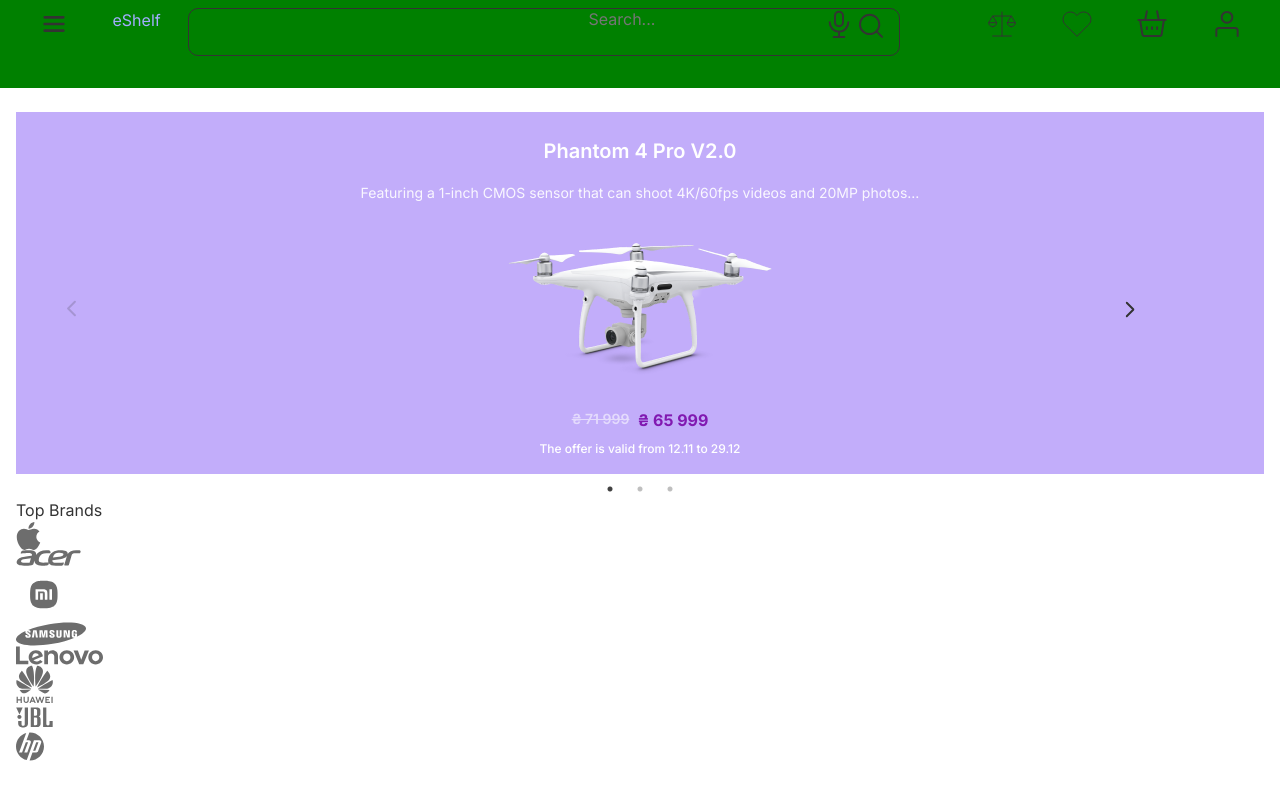
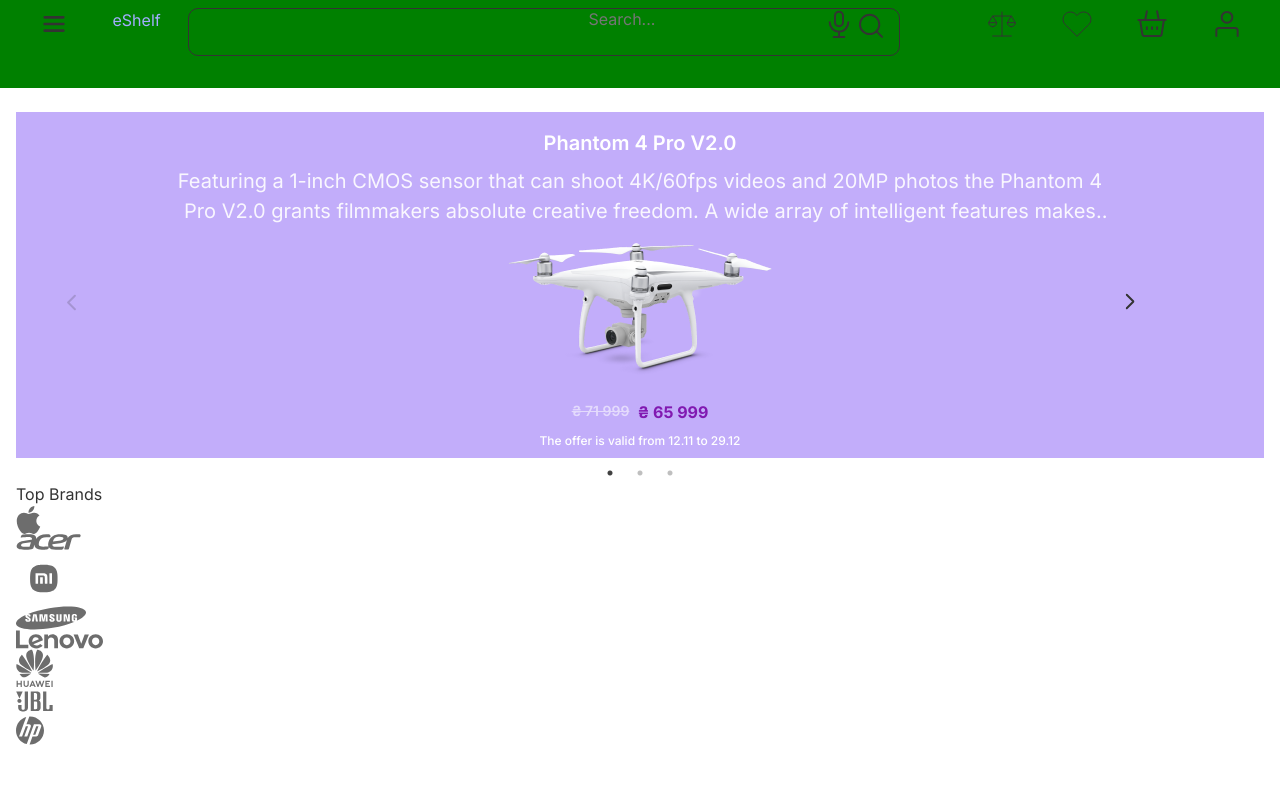
Before and after one commit to VikaBukach/eshelf, a React (Create React App) app: page / in a window 1280 px wide. Built offline with nearby package versions, Linux system fonts and the light colour scheme.

Commit message:
fixed main banner under other brakpoints

```diff
--- a/src/app/components/Main/Sections/Banner_main/Arrow/Arrow.scss
+++ b/src/app/components/Main/Sections/Banner_main/Arrow/Arrow.scss
@@ -7,14 +7,13 @@
 
 .banner_main-svg-prev {
   cursor: pointer;
-  display: block;
   left: 30px;
   transform: translateY(-350%) translateX(90%);
 }
 
 .banner_main-svg-next {
   cursor: pointer;
-  display: block;
+  display: flex;
   right: 0;
   transform: translateY(400%) translateX(-100%);
 }
--- a/src/app/components/Main/Sections/Banner_main/Banner_main.js
+++ b/src/app/components/Main/Sections/Banner_main/Banner_main.js
@@ -9,7 +9,7 @@ function BannerMain(props) {
     const slides = [
         {
             title: "Phantom 4 Pro V2.0",
-            description: "Featuring a 1-inch CMOS sensor that can shoot 4K/60fps videos and 20MP photos...",
+            description: "Featuring a 1-inch CMOS sensor that can shoot 4K/60fps videos and 20MP photos the Phantom 4 Pro V2.0 grants filmmakers absolute creative freedom.  A wide array of intelligent features makes flying that much easier. The Phantom 4 Pro V2.0 is a complete aerial imaging solution, designed for the professional creator.",
             oldPrice: "₴ 71 999",
             newPrice: "₴ 65 999",
             validOffer: "The offer is valid from 12.11 to 29.12",
@@ -17,7 +17,7 @@ function BannerMain(props) {
         },
         {
             title: "Phantom 5 Pro V2.5",
-            description: "Featuring a 1-inch CMOS sensor that can shoot 4K/60fps videos and 20MP photos...",
+            description: "Featuring a 1-inch CMOS sensor that can shoot 4K/60fps videos and 20MP photos the Phantom 4 Pro V2.0 grants filmmakers absolute creative freedom.  A wide array of intelligent features makes flying that much easier. The Phantom 4 Pro V2.0 is a complete aerial imaging solution, designed for the professional creator.",
             oldPrice: "₴ 31 999",
             newPrice: "₴ 20 999",
             validOffer: "The offer is valid from 15.12 to 31.12",
@@ -25,7 +25,7 @@ function BannerMain(props) {
         },
         {
             title: "Phantom 6 Pro V3.0",
-            description: "Featuring a 1-inch CMOS sensor that can shoot 4K/60fps videos and 20MP photos...",
+            description: "Featuring a 1-inch CMOS sensor that can shoot 4K/60fps videos and 20MP photos the Phantom 4 Pro V2.0 grants filmmakers absolute creative freedom.  A wide array of intelligent features makes flying that much easier. The Phantom 4 Pro V2.0 is a complete aerial imaging solution, designed for the professional creator.",
             oldPrice: "₴ 99 999",
             newPrice: "₴ 77 999",
             validOffer: "The offer is valid from 12.11 to 29.12",
--- a/src/app/components/Main/Sections/Banner_main/Banner_main.scss
+++ b/src/app/components/Main/Sections/Banner_main/Banner_main.scss
@@ -1,7 +1,9 @@
+@import "../../../../../assets/styles/style";
+
 .banner_main {
   margin: 24px 0;
   .banner_main-slider-item {
-    padding: 8px 17px;
+    padding: 0 17px;
 
   &-1 {
     background: #c2adfa;
@@ -14,7 +16,8 @@
   }
 }
   .banner_main-title {
-    padding: 16px;
+    padding-top: 16px;
+    padding-bottom: 8px;
     text-align: center;
     font-weight: 600;
     font-size: 20px;
@@ -22,17 +25,36 @@
     color: #fff;
   }
   .banner_main-descr {
-    text-align: center;
+    margin: 0 auto;
     font-weight: 400;
-    font-size: 14px;
-    line-height: 1.5;
-    color: #fff;
+    color: $secondary-color-white;
     opacity: 0.9;
+
+    @media (min-width: $mobile) {
+      width: 287px;
+      font-size: 14px;
+      line-height: 1.5;
+      text-overflow: ellipsis;
+      display: -webkit-box;
+      -webkit-line-clamp: 2;
+      -webkit-box-orient: vertical;
+      overflow: hidden;
+    }
+    @media (min-width: $tablet) {
+      width: 665px;
+      margin: 0 auto;
+      margin-right: 52px;
+
+      text-align: center;
+    }
+    @media (min-width: $desktop) {
+      margin: 0 auto;
+      width: 938px;
+      font-size: 20px;
+    }
   }
   .banner_main-img-container {
     position: relative;
-    padding-top: 16px;
-    padding-bottom: 8px;
     display: flex;
     justify-content: center;
     align-items: center;
--- a/src/assets/styles/_variables.scss
+++ b/src/assets/styles/_variables.scss
@@ -16,6 +16,7 @@ $secondary-color-grey: #8d8d8d;
 $secondary-color-grey-light: #a0a0a0;
 $secondary-color-grey-card: #eceff1;
 $secondary-color-orange: #ffaf12;
+$secondary-color-white: #fff;
 
 // Gradient colors
 $main-background: #a2acff;
```
